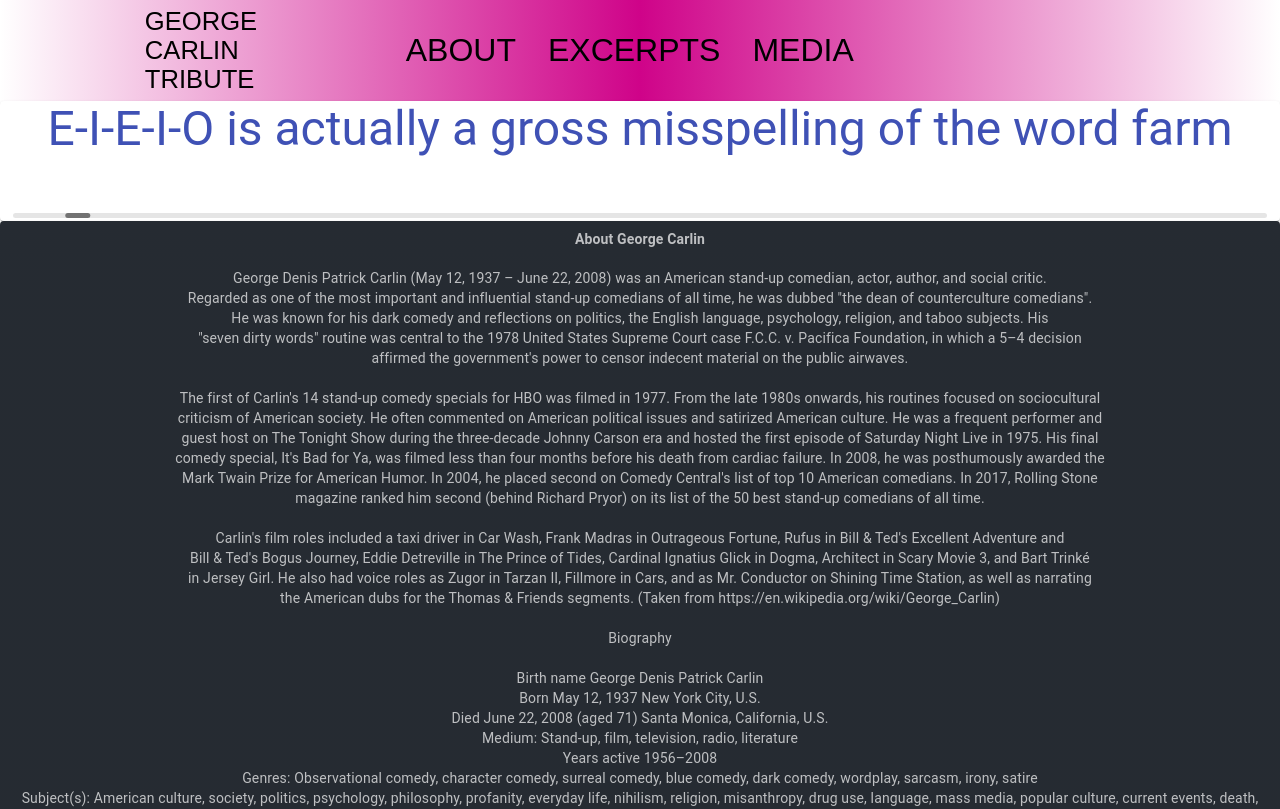
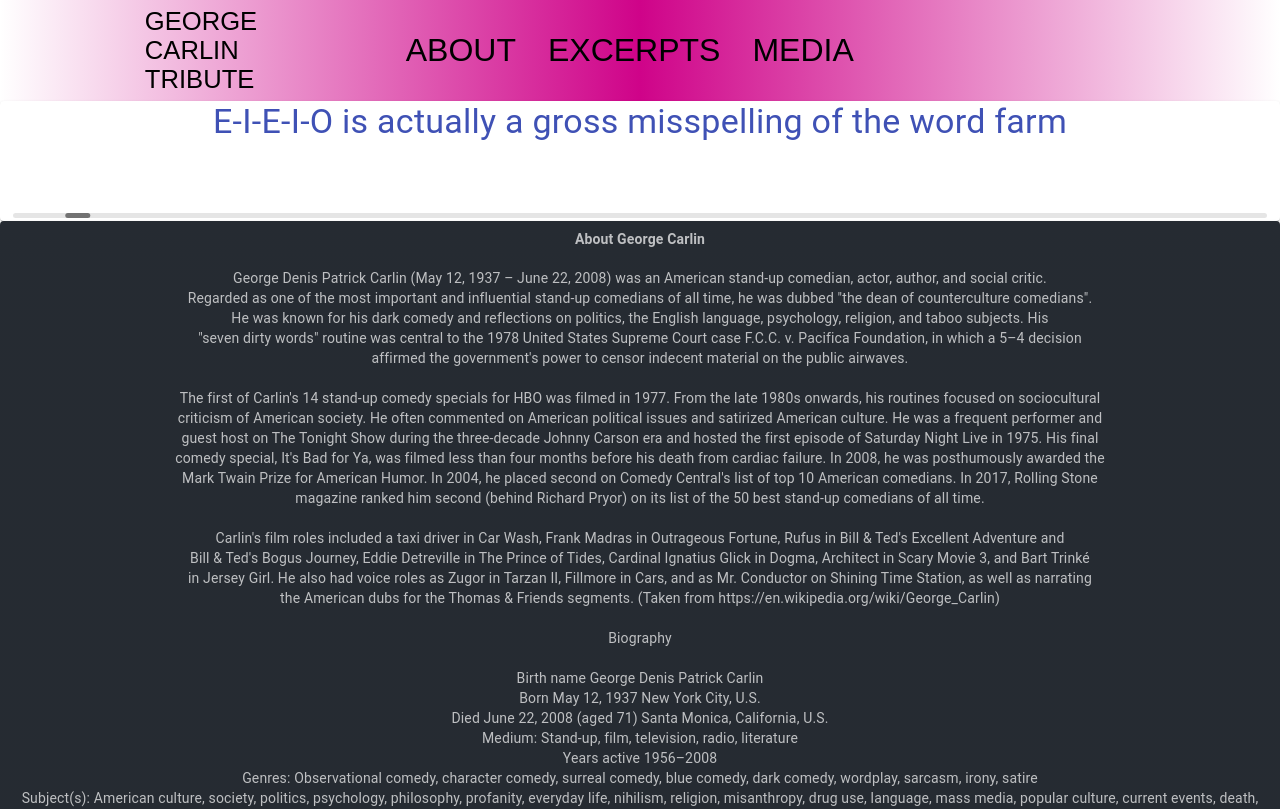
Before and after one commit to Ryanwfile/carlin-tribute, a React (Create React App) app in the folder carlin-website/: page / in a window 1280 px wide. Shown: the top 809 px of the page. Built offline with nearby package versions, Linux system fonts and the light colour scheme; a web font is replaced by a local one.

Commit message:
more cleaning out unused packages and about to refactor excerpts

```diff
--- a/carlin-website/package.json
+++ b/carlin-website/package.json
@@ -9,8 +9,6 @@
     "@mui/material": "^5.8.4",
     "react": "^17.0.1",
     "react-dom": "^17.0.1",
-    "react-material-ui-carousel": "^2.2.1",
-    "react-responsive-carousel": "^3.2.13",
     "react-router": "^5.2.0",
     "react-router-dom": "^5.2.0",
     "react-scripts": "4.0.3",
--- a/carlin-website/src/components/Images/Images.js
+++ b/carlin-website/src/components/Images/Images.js
@@ -5,8 +5,7 @@
 import Paper from "@mui/material/Paper";
 import Typography from "@mui/material/Typography";
 import Button from "@mui/material/Button";
-import KeyboardArrowLeft from "@mui/icons-material/KeyboardArrowLeft";
-import KeyboardArrowRight from "@mui/icons-material/KeyboardArrowRight";
+
 // import SwipeableViews from "react-swipeable-views";
 import { autoPlay } from "react-swipeable-views-utils";
 import { CONSTANTS } from "../../constants";
--- a/carlin-website/src/components/Quotes/Quotes.js
+++ b/carlin-website/src/components/Quotes/Quotes.js
@@ -54,8 +54,8 @@
           return (
             <SwiperSlide className={swiperContainer}>
               <CardContent className={media} key={index}>
-                <Typography variant="h3" color="primary">
-                  {quote.quote}{" "}
+                <Typography variant="h4" color="primary">
+                  {quote.quote}
                 </Typography>
               </CardContent>
             </SwiperSlide>
```
Also changed, not shown: 1 other file (tests, documents, lock files or other folders).
